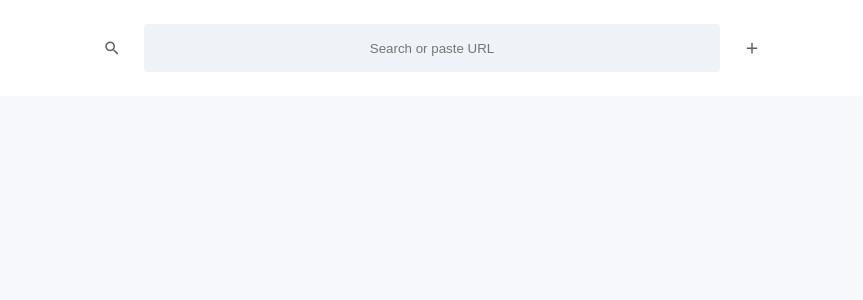
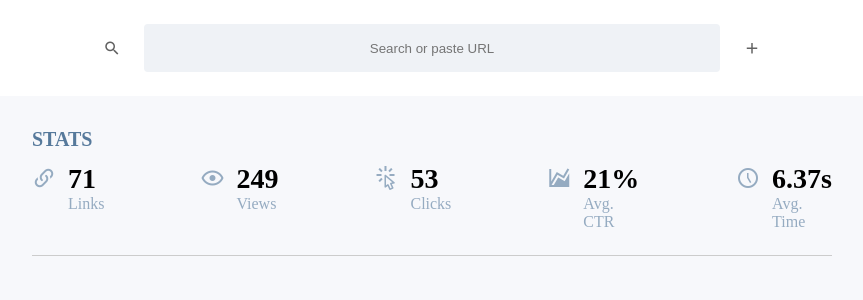
Before and after one commit to IcaroGandine/clinica-front, a Vue app: page / in a window 1280 px wide. Before the commit this address had no page. Shown: the top 300 px of the page, without its empty margins (208-1071 px from the left). Built offline with nearby package versions, Linux system fonts and the light colour scheme; no server answers.

Commit message:
feat(statblock): cria statblock e primeira chamada de api

```diff
--- a/package.json
+++ b/package.json
@@ -10,6 +10,7 @@
     "type-check": "vue-tsc --noEmit -p tsconfig.app.json --composite false"
   },
   "dependencies": {
+    "axios": "^1.4.0",
     "pinia": "^2.1.6",
     "vue": "^3.3.4",
     "vue-router": "^4.2.4",
--- a/src/App.vue
+++ b/src/App.vue
@@ -1,11 +1,15 @@
 <script setup lang="ts">
 import { RouterLink, RouterView } from "vue-router";
 import Header from "./components/Header.vue";
+import Stats from "./components/Stats.vue";
 </script>
 
 <template>
   <div class="bg">
     <Header />
+    <div class="content-wrapper">
+      <Stats />
+    </div>
     <RouterView />
   </div>
 </template>
@@ -16,4 +20,11 @@ import Header from "./components/Header.vue";
   height: 100vh;
   width: 100vw;
 }
+
+.content-wrapper {
+  padding: 0 15rem 0 15rem;
+  display: flex;
+  justify-content: center;
+  align-items: center;
+}
 </style>
--- /dev/null
+++ b/src/components/StatBlock.vue
@@ -0,0 +1,43 @@
+<script setup lang="ts">
+defineProps<{
+  name: string;
+  content: string;
+  iconName: string;
+}>();
+</script>
+
+<template>
+  <div class="wrapper">
+    <div class="icon">
+      <v-icon :icon="iconName" />
+    </div>
+
+    <div class="content">
+      <p>{{ content }}</p>
+      <span>{{ name }}</span>
+    </div>
+  </div>
+</template>
+
+<style scoped>
+.wrapper {
+  display: flex;
+}
+
+p {
+  margin: 0;
+  font-size: 1.75rem;
+  font-weight: bolder;
+}
+
+.icon {
+  display: flex;
+  margin-right: 0.75rem;
+  margin-top: 0.2rem;
+  color: #95abc1;
+}
+
+span {
+  color: #95abc1;
+}
+</style>
--- /dev/null
+++ b/src/components/Stats.vue
@@ -0,0 +1,97 @@
+<script setup lang="ts">
+defineProps<{
+  msg: string;
+}>();
+
+import { ref, onMounted } from "vue";
+import StatBlock from "./StatBlock.vue";
+import axios from "axios";
+
+const el = ref();
+
+onMounted(() => {
+  fetchData();
+});
+
+const fetchData = () => {
+  const apiUrl = "http://localhost:8000/api/links/summary"; // Substitua pela URL real da sua API
+  axios
+    .get(apiUrl)
+    .then((response) => {
+      this.data = response.data;
+    })
+    .catch((error) => {
+      console.error("Erro na solicitação da API:", error);
+    });
+};
+</script>
+
+<template>
+  <div class="wrapper">
+    <p class="stats-title">STATS</p>
+    <div class="stats">
+      <div class="stat">
+        <StatBlock iconName="mdi-link-variant" name="Links" content="71" />
+      </div>
+      <div class="stat">
+        <StatBlock iconName="mdi-eye-outline" name="Views" content="249" />
+      </div>
+      <div class="stat">
+        <StatBlock
+          iconName="mdi-cursor-default-click-outline"
+          name="Clicks"
+          content="53"
+        />
+      </div>
+      <div class="stat">
+        <StatBlock
+          iconName="mdi-chart-areaspline"
+          name="Avg. CTR"
+          content="21%"
+        />
+      </div>
+      <div class="stat">
+        <StatBlock
+          iconName="mdi-clock-time-five-outline"
+          name="Avg. Time"
+          content="6.37s"
+        />
+      </div>
+    </div>
+
+    <hr />
+  </div>
+</template>
+
+<style scoped>
+.wrapper {
+}
+.stat {
+  padding-right: 6rem;
+}
+
+.stat:last-child {
+  padding-right: 0px;
+}
+
+.stats {
+  display: flex;
+  flex-direction: row;
+}
+
+.stats-title {
+  font-weight: bolder;
+  font-size: 1.25rem;
+  color: #56799b;
+
+  margin-top: 2rem;
+  margin-bottom: 0.75rem;
+}
+
+hr {
+  height: 1px;
+  background-color: #ccc;
+  border: none;
+  margin-top: 1.5rem;
+}
+</style>
```
Also changed, not shown: 1 other file (tests, documents, lock files or other folders).
